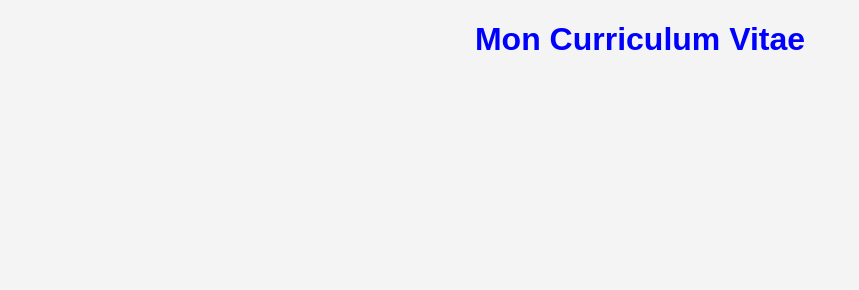
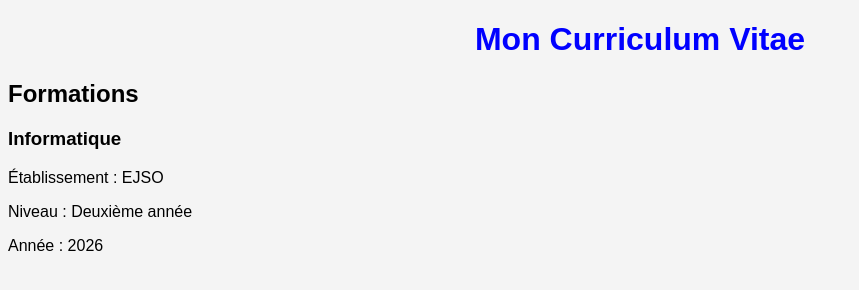
Before and after one commit to fordhil/mon-cv, a plain HTML site: page index.html in a window 1280 px wide. Shown: the whole page, without its empty margins (0-859 px from the left). Drawn offline with Linux system fonts and the light colour scheme.

Commit message:
mise en place de la section formations

```diff
--- a/index.html
+++ b/index.html
@@ -11,6 +11,13 @@
 <body>
 
     <h1>Mon Curriculum Vitae</h1>
+<section id="formations">
+    <h2>Formations</h2>
 
+    <h3>Informatique</h3>
+    <p>Établissement : EJSO</p>
+    <p>Niveau : Deuxième année</p>
+    <p>Année : 2026</p>
+</section>
 </body>
 </html>
```
